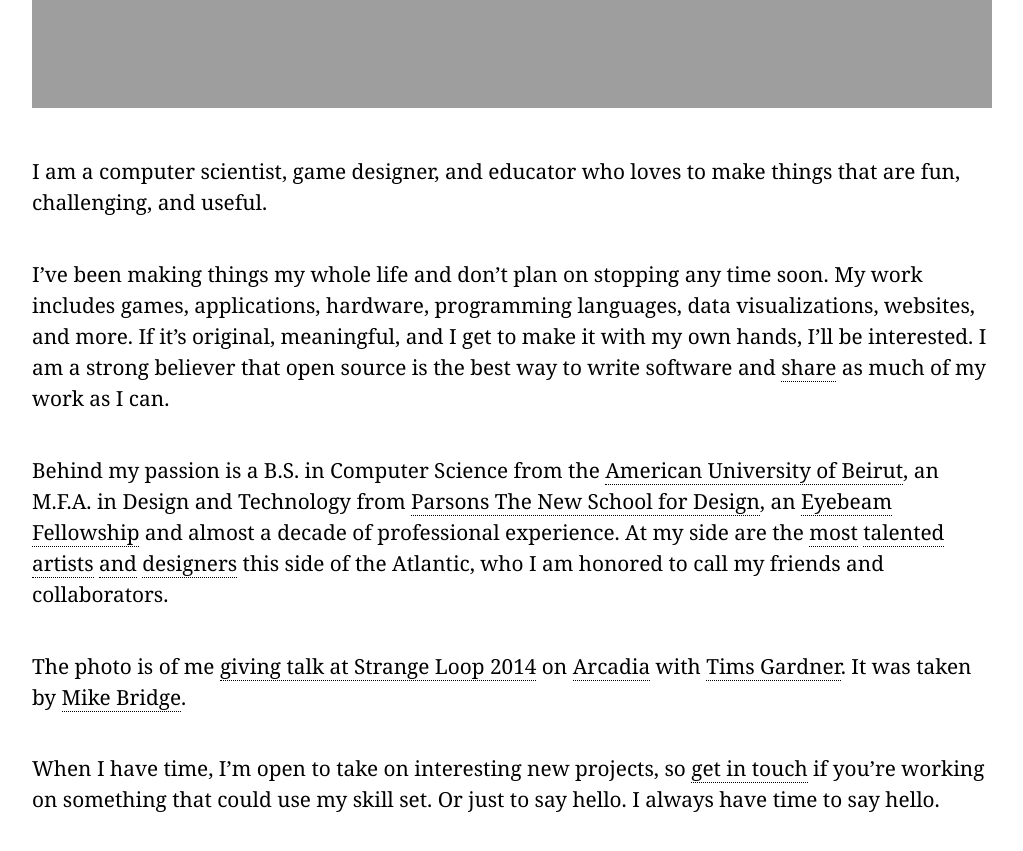
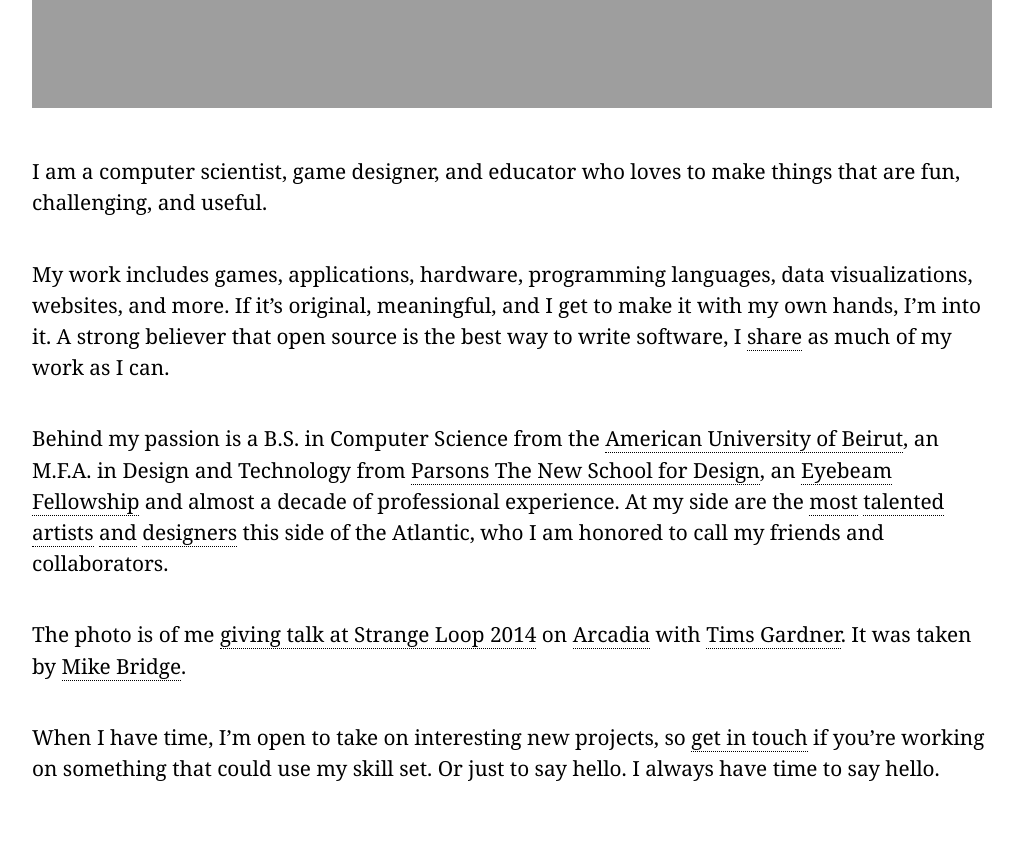
Before and after one commit to nasser/nasser.github.io, a Jekyll site: the page built from about.md, in a window 1280 px wide and 900 px high, scrolled down 869 px. Shown: the top 851 px of the window, without its empty margins (128-1151 px from the left). Built offline with Jekyll 4.4.1, drawn with Linux system fonts in a browser that asks for light colours; nearby versions of some CDN libraries.

Commit message:
Tweak about

```diff
--- a/about.md
+++ b/about.md
@@ -7,10 +7,10 @@ title: About
 
 I am a computer scientist, game designer, and educator who loves to make things that are fun, challenging, and useful.
 
-I’ve been making things my whole life and don’t plan on stopping any time soon. My work includes games, applications, hardware, programming languages, data visualizations, websites, and more. If it’s original, meaningful, and I get to make it with my own hands, I’ll be interested. I am a strong believer that open source is the best way to write software and [share](http://github.com/nasser) as much of my work as I can.
+My work includes games, applications, hardware, programming languages, data visualizations, websites, and more. If it’s original, meaningful, and I get to make it with my own hands, I’m into it. A strong believer that open source is the best way to write software, I [share](http://github.com/nasser) as much of my work as I can.
 
-Behind my passion is a B.S. in Computer Science from the [American University of Beirut](http://www.aub.edu.lb/), an M.F.A. in Design and Technology from [Parsons The New School for Design](http://parsons.edu), an [Eyebeam Fellowship](http://eyebeam.org/people/ramsey-nasser) and almost a decade of professional experience. At my side are the [most](http://kahoabe.net/) [talented](http://timsgardner.com/) [artists](https://twitter.com/kurrrt) [and](http://berg.industries/) [designers](#) this side of the Atlantic, who I am honored to call my friends and collaborators.
+Behind my passion is a B.S. in Computer Science from the [American University of Beirut](http://www.aub.edu.lb/), an M.F.A. in Design and Technology from [Parsons The New School for Design](http://parsons.edu), an [Eyebeam Fellowship](http://eyebeam.org/people/ramsey-nasser) and almost a decade of professional experience. At my side are the [most](http://kahoabe.net/) [talented](http://timsgardner.com/) [artists](https://twitter.com/kurrrt) [and](http://berg.industries/) [designers](http://stfj.net) this side of the Atlantic, who I am honored to call my friends and collaborators.
 
-The photo is of me [giving talk at Strange Loop 2014](https://www.youtube.com/watch?v=tJr_TD1BtF0) on [Arcadia](#) with [Tims Gardner](http://timsgardner.com/). It was taken by [Mike Bridge](https://twitter.com/michaelbridge).
+The photo is of me [giving talk at Strange Loop 2014](https://www.youtube.com/watch?v=tJr_TD1BtF0) on [Arcadia](https://github.com/arcadia-unity/Arcadia/) with [Tims Gardner](http://timsgardner.com/). It was taken by [Mike Bridge](https://twitter.com/michaelbridge).
 
 When I have time, I’m open to take on interesting new projects, so [get in touch](mailto: ram@nas.sr) if you’re working on something that could use my skill set. Or just to say hello. I always have time to say hello.
```
